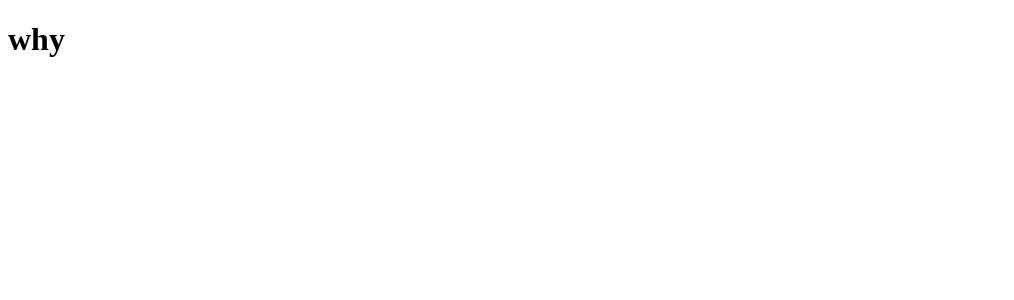
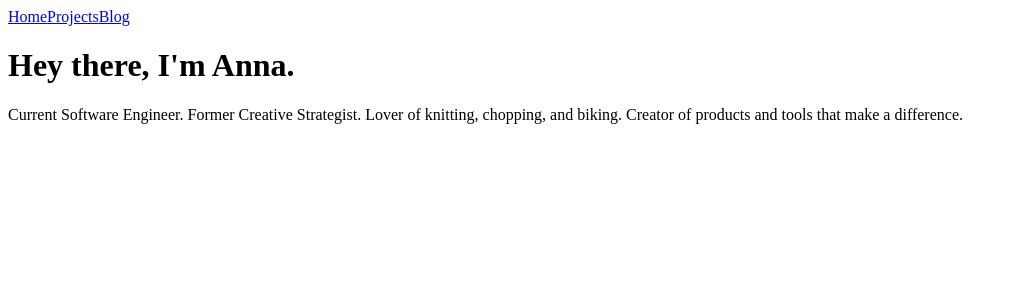
Before and after one commit to anwsimon/Portfolio, a React app: page / in a window 1280 px wide. Shown: the top 300 px of the page, without its empty margins (0-1014 px from the left). Built offline with nearby package versions, Linux system fonts and the light colour scheme.

Commit message:
initial render and navbar added

```diff
--- a/client/App.js
+++ b/client/App.js
@@ -1,9 +1,11 @@
 import React from "react";
 import AppRoutes from "./store/routes";
+import Navbar from "./components/Navbar"
 
 const App = () => {
   return (
     <div>
+      <Navbar />
       <AppRoutes />
     </div>
   )
--- a/client/components/Hello.js
+++ b/client/components/Hello.js
@@ -4,7 +4,12 @@ class Hello extends React.Component {
   render(){
     return (
       <div>
-        what's up
+        <h1>Hey there, I'm Anna.</h1>
+        <p>Current Software Engineer.
+          Former Creative Strategist.
+          Lover of knitting, chopping, and biking.
+          Creator of products and tools that make a difference.
+        </p>
       </div>
     )
   }
--- /dev/null
+++ b/client/components/Navbar.js
@@ -0,0 +1,24 @@
+import React from "react";
+import { Link } from "react-router-dom";
+import { useDispatch, useSelector } from "react-redux";
+
+class Navbar extends React.Component {
+  render(){
+    return (
+      <div>
+      <Link to="/">
+        Home
+      </Link>
+      <Link to="/projects">
+        Projects
+      </Link>
+      <Link to="/blog">
+        Blog
+      </Link>
+
+    </div>
+    )
+  }
+}
+
+export default Navbar
--- a/client/store/routes.js
+++ b/client/store/routes.js
@@ -1,15 +1,6 @@
 import React, { Component } from "react";
 import { Route, Routes} from "react-router-dom";
-
-class Hello extends React.Component {
-  render() {
-    return (
-      <div>
-        <h1>why</h1>
-      </div>
-    )
-  }
-}
+import Hello from '../components/Hello'
 
 class AppRoutes extends Component {
   render() {
```
